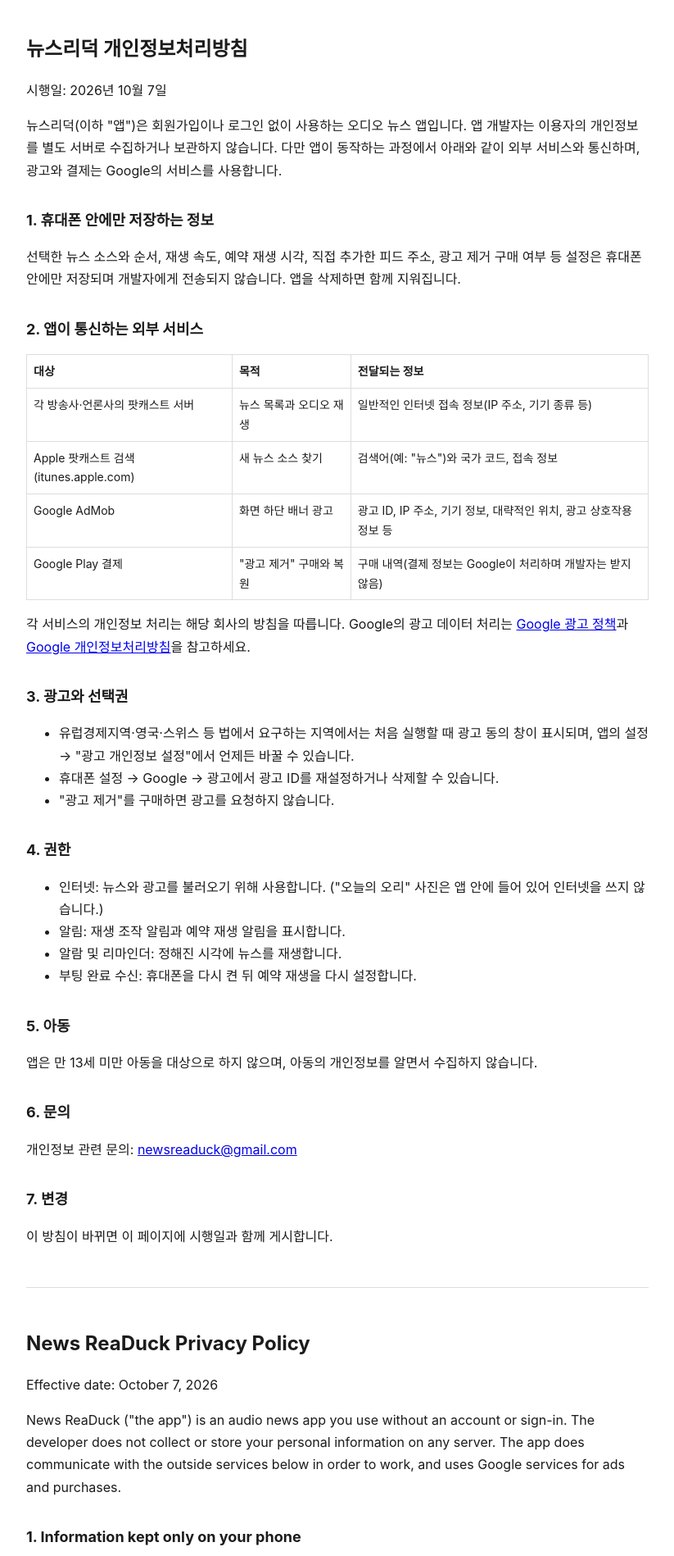
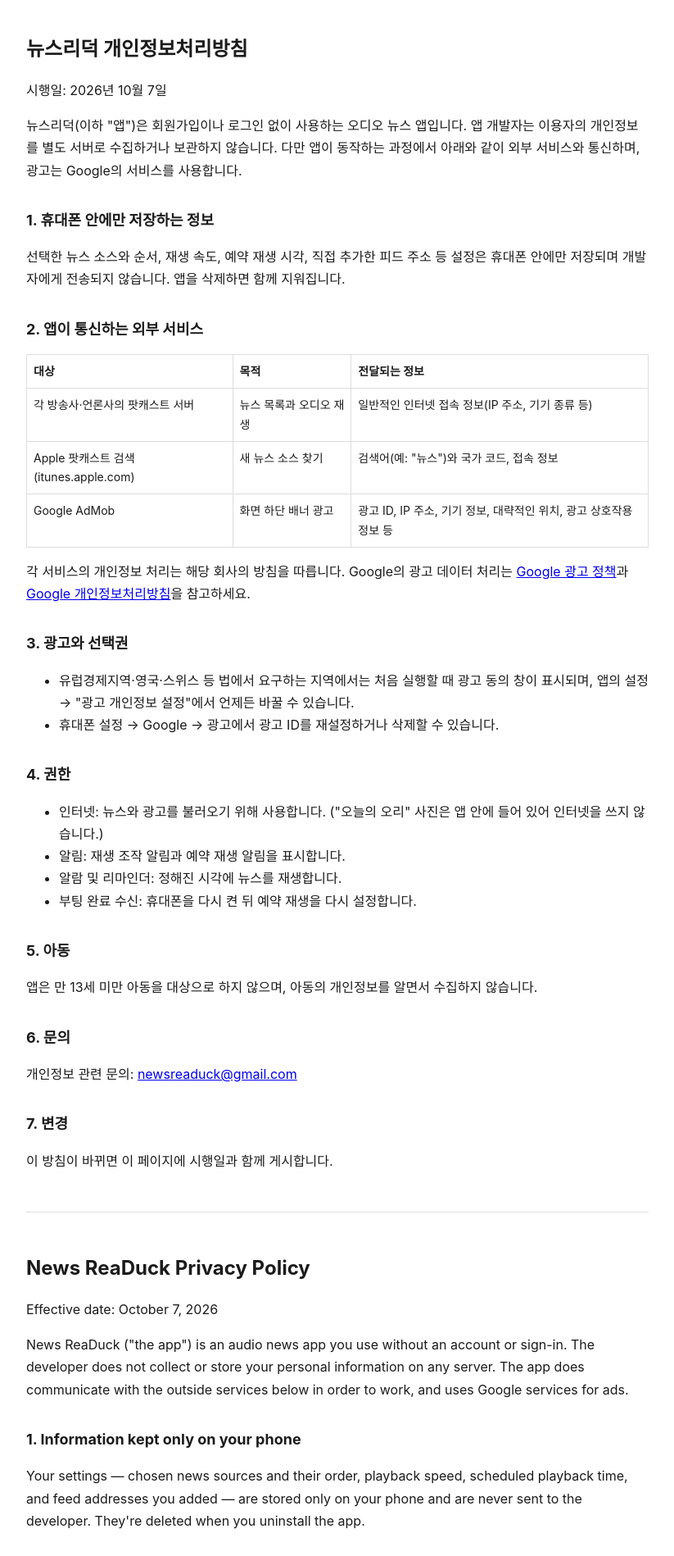
Before and after one commit to newsreaduck/newsreaduck.github.io, a plain HTML site: page privacy.html in a window 1280 px wide. Shown: the top 1898 px of the page at 82% size, without its empty margins (228-1051 px from the left). Drawn offline with Linux system fonts and the light colour scheme.

Commit message:
Add files via upload
결제 내용 제거

```diff
--- a/privacy.html
+++ b/privacy.html
@@ -18,10 +18,10 @@
 <h1>뉴스리덕 개인정보처리방침</h1>
 <p>시행일: 2026년 10월 7일</p>
 
-<p>뉴스리덕(이하 "앱")은 회원가입이나 로그인 없이 사용하는 오디오 뉴스 앱입니다. 앱 개발자는 이용자의 개인정보를 별도 서버로 수집하거나 보관하지 않습니다. 다만 앱이 동작하는 과정에서 아래와 같이 외부 서비스와 통신하며, 광고와 결제는 Google의 서비스를 사용합니다.</p>
+<p>뉴스리덕(이하 "앱")은 회원가입이나 로그인 없이 사용하는 오디오 뉴스 앱입니다. 앱 개발자는 이용자의 개인정보를 별도 서버로 수집하거나 보관하지 않습니다. 다만 앱이 동작하는 과정에서 아래와 같이 외부 서비스와 통신하며, 광고는 Google의 서비스를 사용합니다.</p>
 
 <h2>1. 휴대폰 안에만 저장하는 정보</h2>
-<p>선택한 뉴스 소스와 순서, 재생 속도, 예약 재생 시각, 직접 추가한 피드 주소, 광고 제거 구매 여부 등 설정은 휴대폰 안에만 저장되며 개발자에게 전송되지 않습니다. 앱을 삭제하면 함께 지워집니다.</p>
+<p>선택한 뉴스 소스와 순서, 재생 속도, 예약 재생 시각, 직접 추가한 피드 주소 등 설정은 휴대폰 안에만 저장되며 개발자에게 전송되지 않습니다. 앱을 삭제하면 함께 지워집니다.</p>
 
 <h2>2. 앱이 통신하는 외부 서비스</h2>
 <table>
@@ -29,7 +29,6 @@
 <tr><td>각 방송사·언론사의 팟캐스트 서버</td><td>뉴스 목록과 오디오 재생</td><td>일반적인 인터넷 접속 정보(IP 주소, 기기 종류 등)</td></tr>
 <tr><td>Apple 팟캐스트 검색(itunes.apple.com)</td><td>새 뉴스 소스 찾기</td><td>검색어(예: "뉴스")와 국가 코드, 접속 정보</td></tr>
 <tr><td>Google AdMob</td><td>화면 하단 배너 광고</td><td>광고 ID, IP 주소, 기기 정보, 대략적인 위치, 광고 상호작용 정보 등</td></tr>
-<tr><td>Google Play 결제</td><td>"광고 제거" 구매와 복원</td><td>구매 내역(결제 정보는 Google이 처리하며 개발자는 받지 않음)</td></tr>
 </table>
 <p>각 서비스의 개인정보 처리는 해당 회사의 방침을 따릅니다. Google의 광고 데이터 처리는 <a href="https://policies.google.com/technologies/ads">Google 광고 정책</a>과 <a href="https://policies.google.com/privacy">Google 개인정보처리방침</a>을 참고하세요.</p>
 
@@ -37,7 +36,6 @@
 <ul>
 <li>유럽경제지역·영국·스위스 등 법에서 요구하는 지역에서는 처음 실행할 때 광고 동의 창이 표시되며, 앱의 설정 → "광고 개인정보 설정"에서 언제든 바꿀 수 있습니다.</li>
 <li>휴대폰 설정 → Google → 광고에서 광고 ID를 재설정하거나 삭제할 수 있습니다.</li>
-<li>"광고 제거"를 구매하면 광고를 요청하지 않습니다.</li>
 </ul>
 
 <h2>4. 권한</h2>
@@ -63,10 +61,10 @@
 <div lang="en">
 <p>Effective date: October 7, 2026</p>
 
-<p>News ReaDuck ("the app") is an audio news app you use without an account or sign-in. The developer does not collect or store your personal information on any server. The app does communicate with the outside services below in order to work, and uses Google services for ads and purchases.</p>
+<p>News ReaDuck ("the app") is an audio news app you use without an account or sign-in. The developer does not collect or store your personal information on any server. The app does communicate with the outside services below in order to work, and uses Google services for ads.</p>
 
 <h2>1. Information kept only on your phone</h2>
-<p>Your settings — chosen news sources and their order, playback speed, scheduled playback time, feed addresses you added, and whether you bought "Remove ads" — are stored only on your phone and are never sent to the developer. They're deleted when you uninstall the app.</p>
+<p>Your settings — chosen news sources and their order, playback speed, scheduled playback time, and feed addresses you added — are stored only on your phone and are never sent to the developer. They're deleted when you uninstall the app.</p>
 
 <h2>2. Outside services the app talks to</h2>
 <table>
@@ -74,7 +72,6 @@
 <tr><td>Podcast servers of each broadcaster or news outlet</td><td>Loading news lists and playing audio</td><td>Standard connection data (IP address, device type, and so on)</td></tr>
 <tr><td>Apple Podcasts search (itunes.apple.com)</td><td>Finding new news sources</td><td>Search terms (such as "news"), country code, and connection data</td></tr>
 <tr><td>Google AdMob</td><td>Banner ad at the bottom of the screen</td><td>Advertising ID, IP address, device information, approximate location, ad interaction data, and similar</td></tr>
-<tr><td>Google Play Billing</td><td>Buying and restoring "Remove ads"</td><td>Purchase records (Google handles payment details; the developer never receives them)</td></tr>
 </table>
 <p>Each service handles data under its own policy. For Google's ad data practices, see <a href="https://policies.google.com/technologies/ads">How Google uses information from sites or apps that use its services</a> and the <a href="https://policies.google.com/privacy">Google Privacy Policy</a>.</p>
 
@@ -82,7 +79,6 @@
 <ul>
 <li>Where the law requires it, such as the EEA, the UK, and Switzerland, an ad consent form appears on first launch. You can change your choice any time in Settings → "Ad privacy settings".</li>
 <li>You can reset or delete your advertising ID in your phone's Settings → Google → Ads.</li>
-<li>After you buy "Remove ads", the app no longer requests ads.</li>
 </ul>
 
 <h2>4. Permissions</h2>
```
